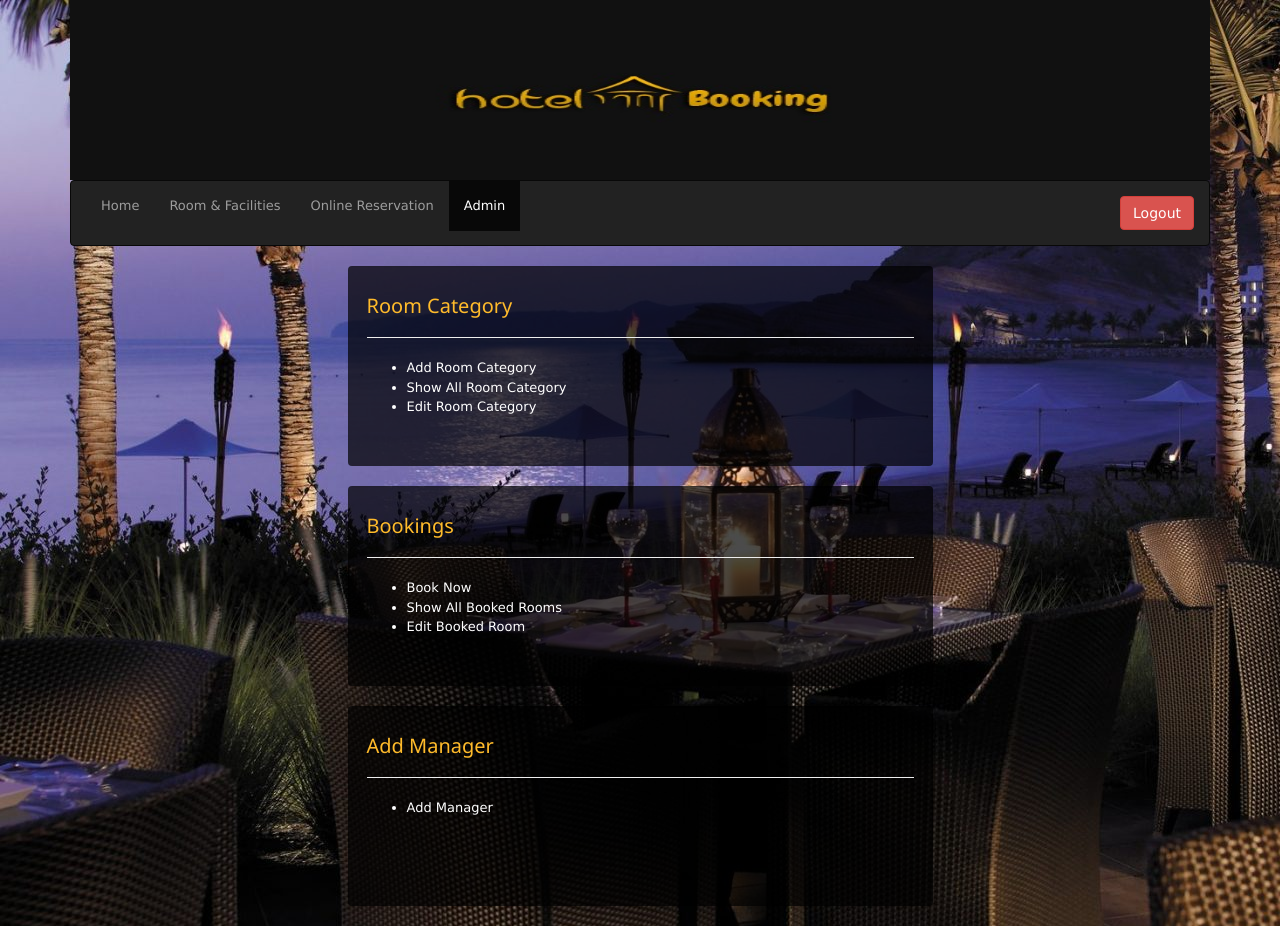
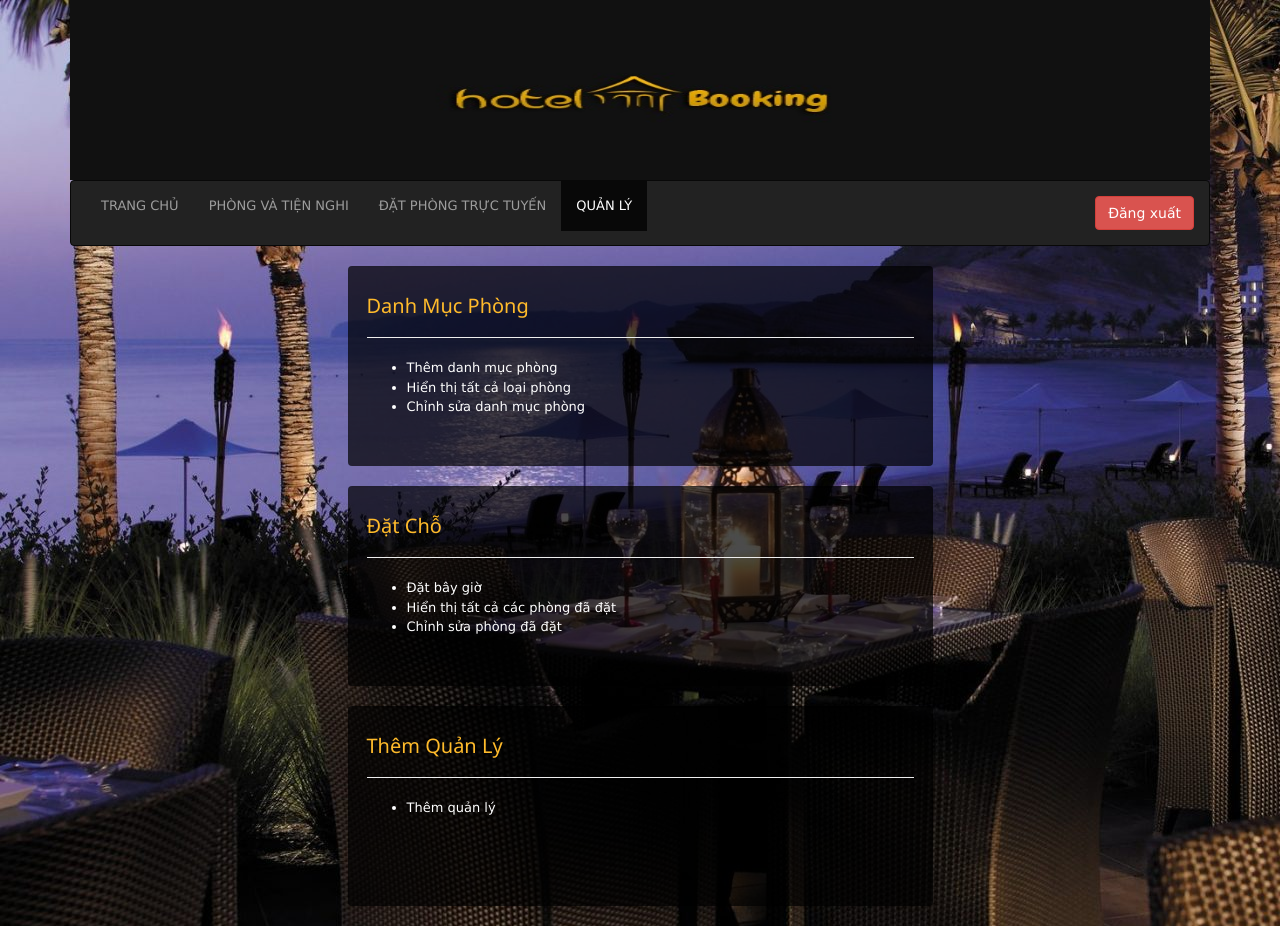
Before and after one commit to th5tuananh/qlks, a PHP site: page /admin.php in a window 1280 px wide. Run offline with PHP 8.4, Linux system fonts and the light colour scheme; the visitor is signed in with stand-in values (Sample User, id 1); a stand-in replaces the project's code that opens the database connection; some libraries are stand-ins or nearby versions.

Commit message:
Viet hoa admin va reservation
Viet hoa admin.php và reservation.php

```diff
--- a/admin.php
+++ b/admin.php
@@ -63,15 +63,15 @@ if(isset($_GET['q']))
         <nav class="navbar navbar-inverse">
             <div class="container-fluid">
                 <ul class="nav navbar-nav">
-                    <li><a href="index.php">Home</a></li>
-                    <li><a href="room.php">Room &amp; Facilities</a></li>
-                    <li><a href="reservation.php">Online Reservation</a></li>
-                    <li class="active"><a href="admin.php">Admin</a></li>
+                    <li><a href="index.php">TRANG CHỦ</a></li>
+                    <li><a href="room.php">PHÒNG VÀ TIỆN NGHI</a></li>
+                    <li><a href="reservation.php">ĐẶT PHÒNG TRỰC TUYẾN</a></li>
+                    <li class="active"><a href="admin.php">QUẢN LÝ</a></li>
                 </ul>
                 <ul class="nav navbar-nav navbar-right">
                     <li>
                         <a href="admin.php?q=logout">
-                            <button type="button" class="btn btn-danger">Logout</button>
+                            <button type="button" class="btn btn-danger">Đăng xuất</button>
                         </a>
                     </li>
                 </ul>
@@ -81,12 +81,12 @@ if(isset($_GET['q']))
         <div class="row">
            <div class="col-md-3"></div>
             <div class="col-md-6 well">
-                <h4>Room Category</h4>
+                <h4>Danh Mục Phòng</h4>
                 <hr>
                 <ul>
-                    <li><a href="admin/addroom.php">Add Room Category</a></li>
-                    <li><a href="show_room_cat.php">Show All Room Category</a></li>
-                    <li><a href="show_room_cat.php">Edit Room Category</a></li>
+                    <li><a href="admin/addroom.php">Thêm danh mục phòng</a></li>
+                    <li><a href="show_room_cat.php">Hiển thị tất cả loại phòng</a></li>
+                    <li><a href="show_room_cat.php">Chỉnh sửa danh mục phòng</a></li>
                 </ul>
             </div>
             <div class="col-md-3"></div>
@@ -95,12 +95,12 @@ if(isset($_GET['q']))
         <div class="row">
            <div class="col-md-3"></div>
             <div class="col-md-6 well">
-                <h4>Bookings</h4>
+                <h4>Đặt Chỗ</h4>
                 <hr>
                 <ul>
-                    <li><a href="room.php">Book Now</a></li>
-                    <li><a href="show_all_room.php">Show All Booked Rooms</a></li>
-                    <li><a href="show_all_room.php">Edit Booked Room</a></li>
+                    <li><a href="room.php">Đặt bây giờ</a></li>
+                    <li><a href="show_all_room.php">Hiển thị tất cả các phòng đã đặt</a></li>
+                    <li><a href="show_all_room.php">Chỉnh sửa phòng đã đặt</a></li>
                 </ul>
             </div>
            <div class="col-md-3"></div>
@@ -110,10 +110,10 @@ if(isset($_GET['q']))
         <div class="row">
            <div class="col-md-3"></div>
             <div class="col-md-6 well">
-                <h4>Add Manager</h4>
+                <h4>Thêm Quản Lý</h4>
                 <hr>
                 <ul>
-                    <li><a href="admin/registration.php">Add Manager</a></li>
+                    <li><a href="admin/registration.php">Thêm quản lý</a></li>
 
                 </ul>
             </div>
```
Also changed, not shown: reservation.php (+7 -7 lines).
